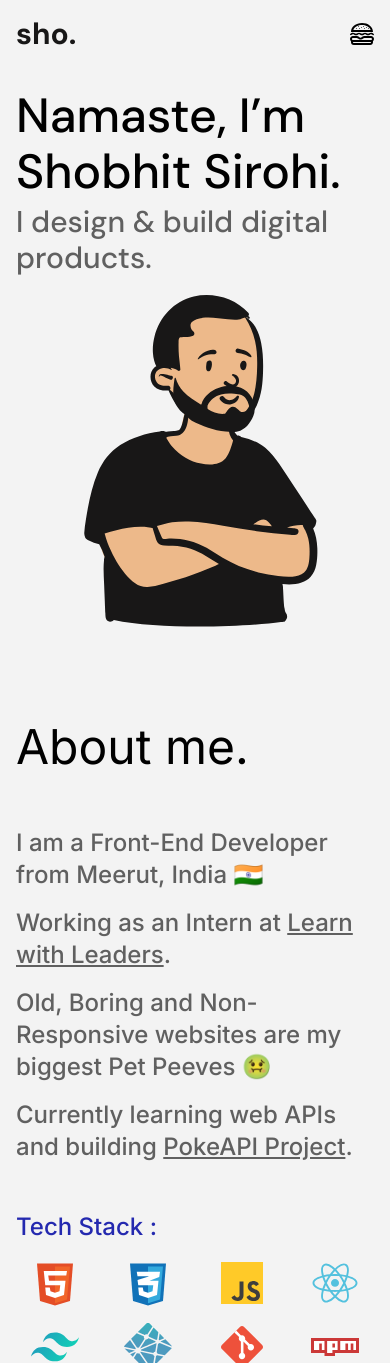
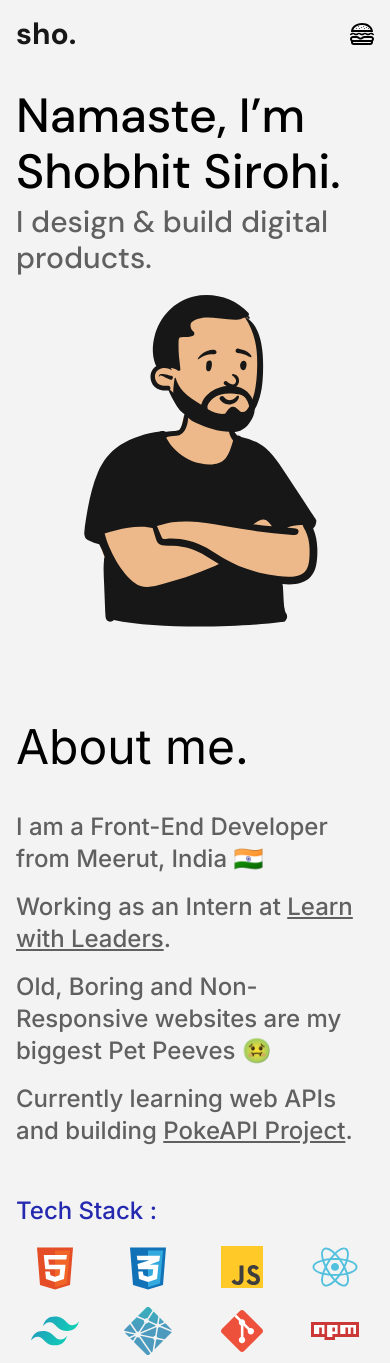
Before and after one commit to shobhit-sirohi/Portfolio, a React (Vite) app: page / in a window 390 px wide. Shown: the top 1363 px of the page. Built offline with nearby package versions, Linux system fonts and the light colour scheme.

Commit message:
update about

```diff
--- a/src/components/About.jsx
+++ b/src/components/About.jsx
@@ -17,7 +17,7 @@ const About = () => {
       <h1 className="pt-24 text-5xl lg:text-7xl font-Inter">
         About me.
       </h1>
-      <div className="flex flex-col pt-10 md:flex-row">
+      <div className="flex flex-col pt-6 md:pt-10 md:flex-row">
         <div className="space-y-4 text-2xl font-medium lg:space-y-6 md:text-3xl 2xl:text-4xl font-Inter text-textgrey">
           <h2>
             I am a Front-End Developer from Meerut, India 🇮🇳
```
